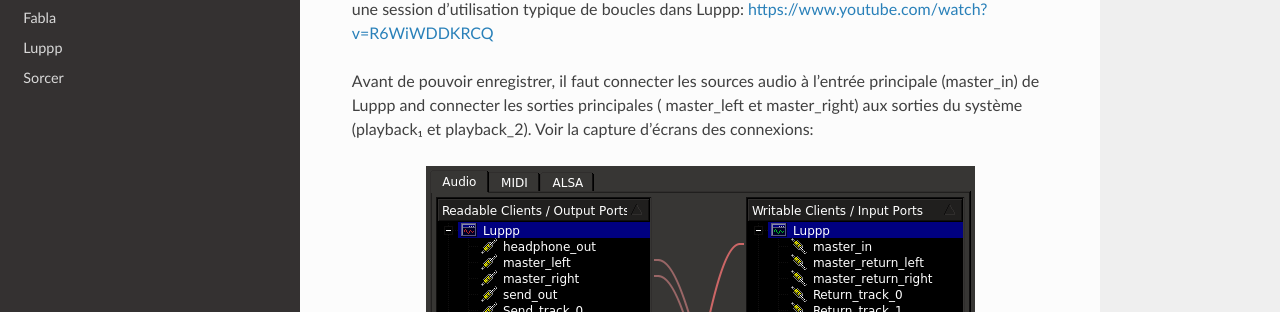
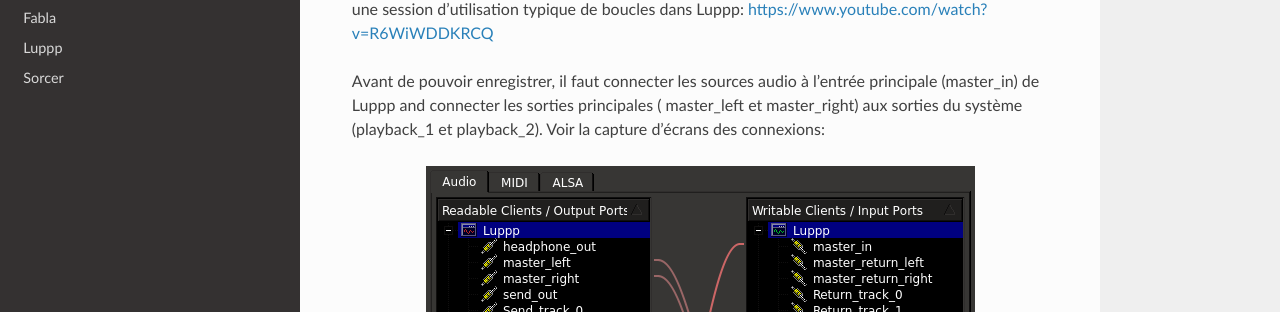
Before and after one commit to openAVproductions/openAV-manual, a Sphinx documentation site: the page built from source/fr-luppp.rst, in a window 1280 px wide and 900 px high, scrolled down 632 px. Shown: the part 186-498 px from the top of the window. Built offline with Sphinx 7.4.7 and the Read the Docs theme 2.0.0, drawn with Linux system fonts in a browser that asks for light colours.

Commit message:
Update fr-luppp.rst

```diff
--- a/source/fr-luppp.rst
+++ b/source/fr-luppp.rst
@@ -20,7 +20,7 @@
 
 Avant de pouvoir enregistrer,  il faut connecter les sources audio à l’entrée  principale
 (master_in) de  Luppp and connecter les sorties principales ( master_left et master_right)
-aux  sorties du système (playback₁ et playback_2). Voir la capture d’écrans des connexions:
+aux  sorties du système (playback_1  et playback_2). Voir la capture d’écrans des connexions:
 
 .. image:: img/luppp/luppp_jack_connections.png
    :align: center
```
